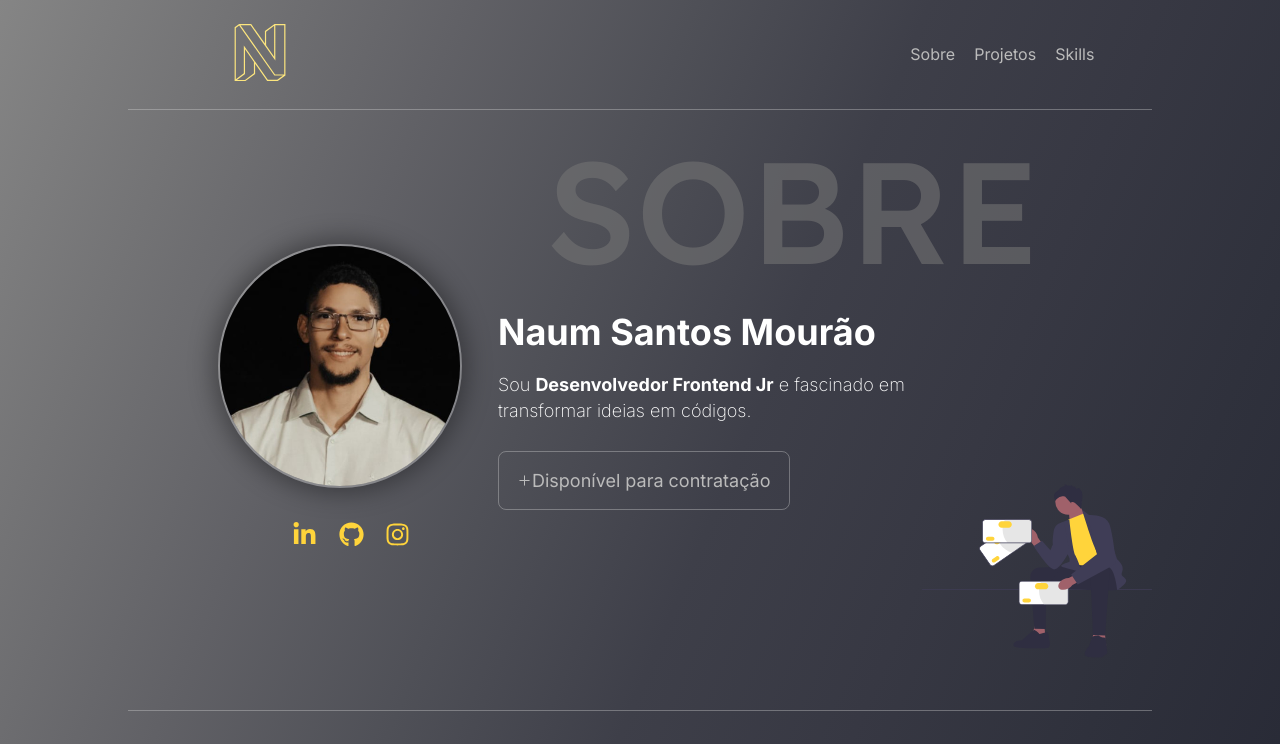
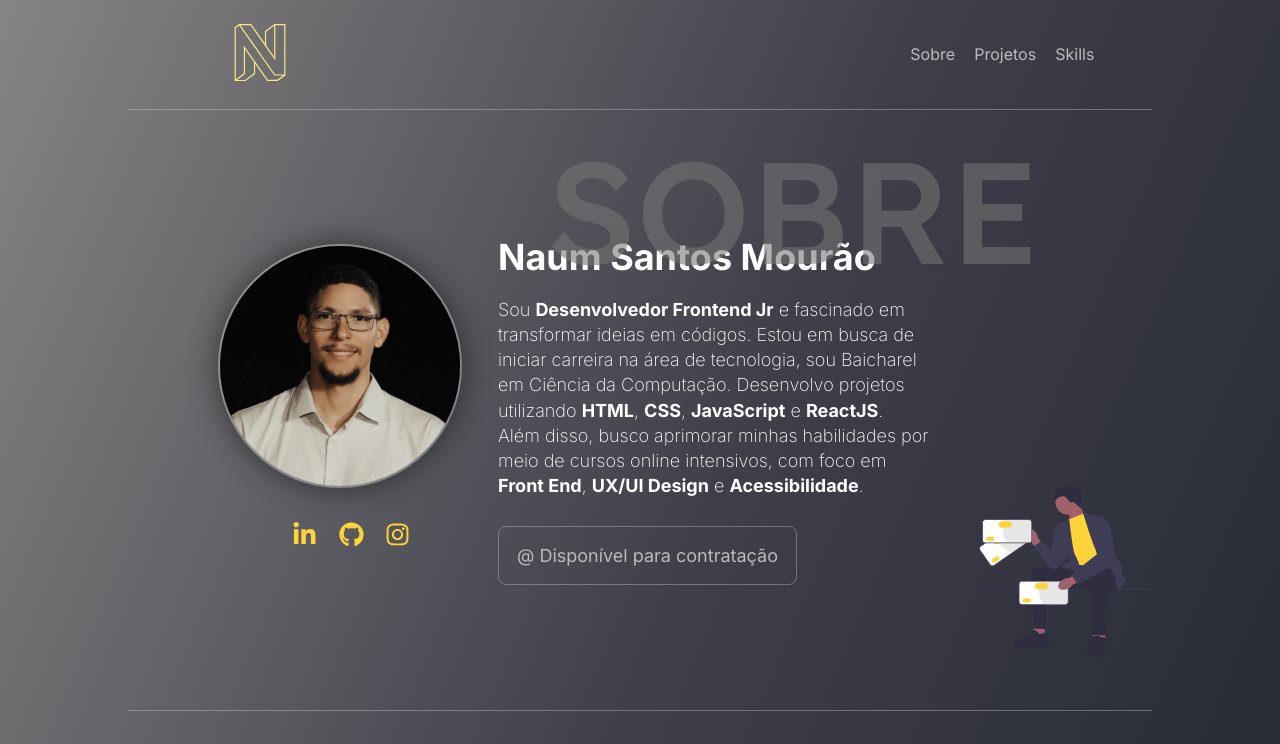
Before and after one commit to Naumsantos/my-portfolio, a Next.js app: page / in a window 1280 px wide. Shown: the top 744 px of the page. Built offline with nearby package versions, Linux system fonts and the light colour scheme.

Commit message:
:sparkles:	feat: Adiciona mailto no unemployed

```diff
--- a/src/app/components/About/About.js
+++ b/src/app/components/About/About.js
@@ -62,9 +62,13 @@ const About = () => {
         </div>
         <div className={styles.description}>
           <h3>Naum Santos Mourão</h3>
-          <p>Sou <b>Desenvolvedor Frontend Jr</b> e fascinado em transformar ideias em códigos.</p>
+          <p>
+            Sou <span>Desenvolvedor Frontend Jr</span> e fascinado em transformar ideias em códigos.
+            Estou em busca de iniciar carreira na área de tecnologia, sou Baicharel em Ciência da Computação. Desenvolvo projetos utilizando <span>HTML</span>, <span>CSS</span>, <span>JavaScript</span> e <span>ReactJS</span>. Além disso, busco aprimorar minhas habilidades por meio de cursos online intensivos, com foco em <span>Front End</span>, <span>UX/UI Design</span> e <span>Acessibilidade</span>.
+          </p>
           <div >
-            <a className={styles.unemployed} href={`${process.env.PUBLIC_URL}/public/Curriculum_NaumSantosMourao.pdf`} download="Naum Santos Mourão"><svg width="15" height="15" viewBox="0 0 15 15" fill="none" xmlns="http://www.w3.org/2000/svg"><path d="M8 2.75C8 2.47386 7.77614 2.25 7.5 2.25C7.22386 2.25 7 2.47386 7 2.75V7H2.75C2.47386 7 2.25 7.22386 2.25 7.5C2.25 7.77614 2.47386 8 2.75 8H7V12.25C7 12.5261 7.22386 12.75 7.5 12.75C7.77614 12.75 8 12.5261 8 12.25V8H12.25C12.5261 8 12.75 7.77614 12.75 7.5C12.75 7.22386 12.5261 7 12.25 7H8V2.75Z" fill="currentColor" fillRule="evenodd" clipRule="evenodd"></path></svg>  Disponível para  contratação </a>
+            <a className={styles.unemployed} href="mailto:naum_santos@hotmail.com">
+              &#64;  Disponível para  contratação </a>
           </div>
         </div>
       </div>
```
